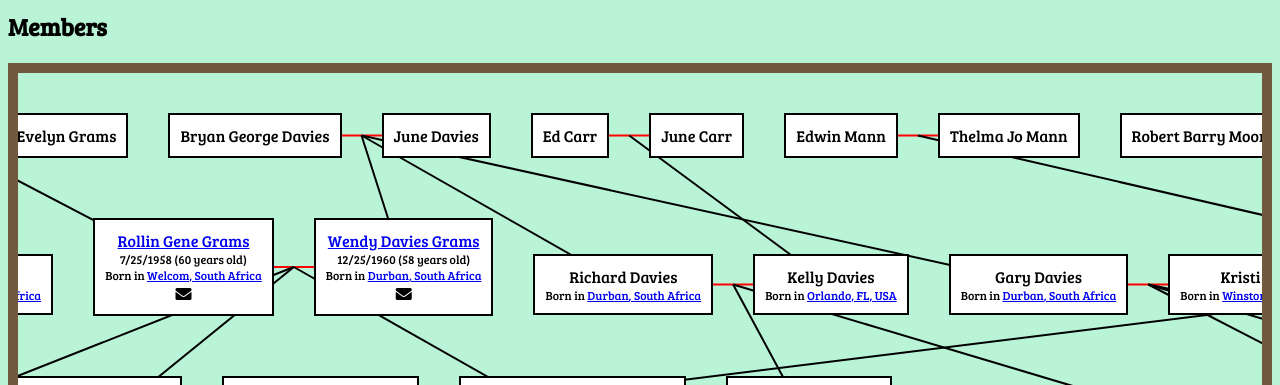
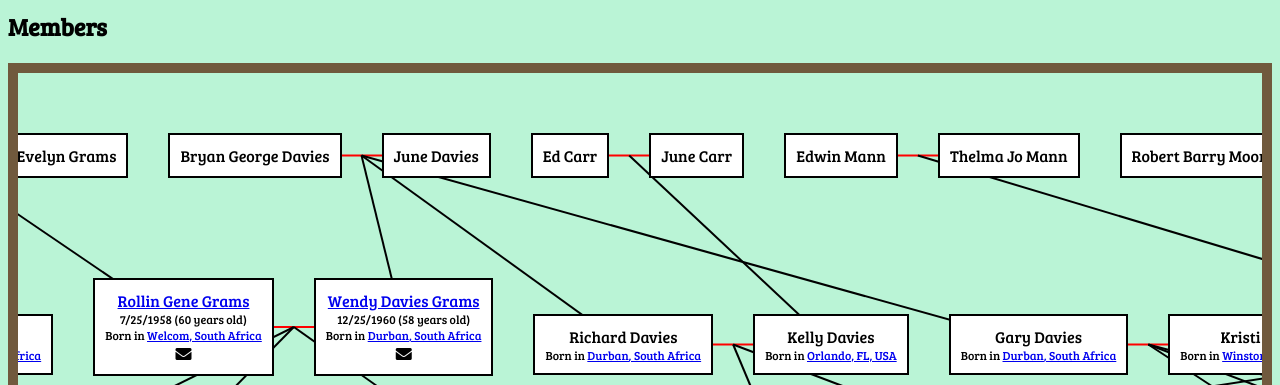
Before and after one commit to jamesgrams/grams.github.io, a plain HTML site: page index.html in a window 1280 px wide. Shown: the part 67-452 px from the top of the page. Drawn offline with nearby package versions, Linux system fonts and the light colour scheme.

Commit message:
Added more vertical spacing

```diff
--- a/index.html
+++ b/index.html
@@ -39,7 +39,7 @@
             }
             .tree-column {
                 display: inline-block;
-                margin: 20px;
+                margin: 40px 20px;
                 padding: 10px;
                 border: 2px solid black;
                 position: relative;
@@ -541,6 +541,8 @@
                 // Assumes all elements have the same padding, margin, and border on all sides
                 var padding = parseInt($el1.css("paddingLeft").replace("px",""));
                 var borderWidth = parseInt($el1.css("border-left-width").replace("px",""));
+                // margin has more vertical than horizontal, but thats OK, since all calcualtions with margin
+                // only use horizontal spacing which is what we get here.
                 var margin = parseInt($el1.css("marginLeft").replace("px",""));
                 // We'll include the padding with the border
                 padding += borderWidth;
```
